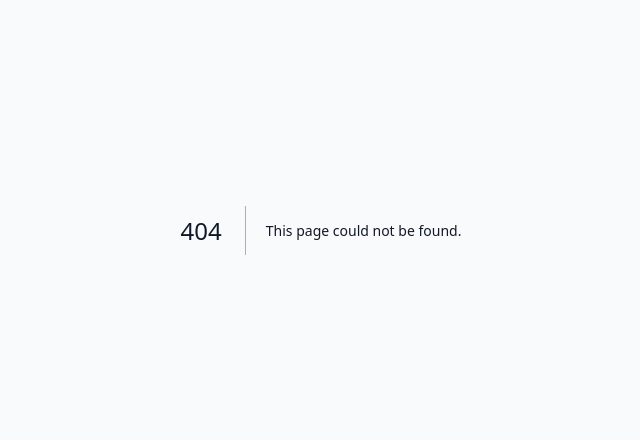
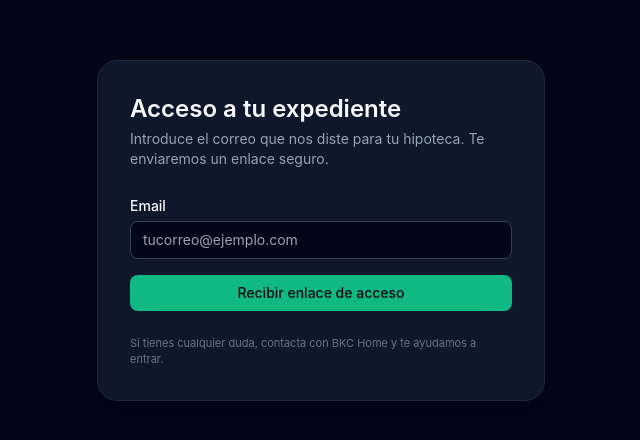
Before and after one commit to infobkchome-code/backhipotecas, a Next.js app: page /cliente/login in a window 1280 px wide. Before the commit this address had no page. Shown: the part 170-610 px from the top of the page, without its empty margins (319-959 px from the left). Built offline with nearby package versions, Linux system fonts and the light colour scheme; no server answers.

Commit message:
Create page.tsx

```diff
--- /dev/null
+++ b/app/cliente/login/page.tsx
@@ -0,0 +1,85 @@
+'use client';
+
+import { useState } from 'react';
+import { supabase } from '@/lib/supabaseClient';
+
+export default function ClienteLoginPage() {
+  const [email, setEmail] = useState('');
+  const [enviando, setEnviando] = useState(false);
+  const [mensaje, setMensaje] = useState<string | null>(null);
+  const [error, setError] = useState<string | null>(null);
+
+  const handleLogin = async (e: React.FormEvent) => {
+    e.preventDefault();
+    setEnviando(true);
+    setMensaje(null);
+    setError(null);
+
+    const { error } = await supabase.auth.signInWithOtp({
+      email,
+      options: {
+        emailRedirectTo: `${window.location.origin}/cliente`,
+      },
+    });
+
+    setEnviando(false);
+
+    if (error) {
+      console.error(error);
+      setError('No se pudo enviar el email. Revisa que esté bien escrito.');
+    } else {
+      setMensaje('Te hemos enviado un enlace de acceso. Revisa tu correo.');
+    }
+  };
+
+  return (
+    <div className="min-h-screen bg-slate-950 text-slate-50 flex items-center justify-center px-4">
+      <div className="w-full max-w-md bg-slate-900 border border-slate-800 rounded-2xl shadow-xl p-8 space-y-6">
+        <div className="space-y-1">
+          <h1 className="text-2xl font-semibold">Acceso a tu expediente</h1>
+          <p className="text-sm text-slate-400">
+            Introduce el correo que nos diste para tu hipoteca. Te enviaremos un enlace seguro.
+          </p>
+        </div>
+
+        <form onSubmit={handleLogin} className="space-y-4">
+          <div className="space-y-1">
+            <label className="text-sm font-medium">Email</label>
+            <input
+              type="email"
+              required
+              value={email}
+              onChange={(e) => setEmail(e.target.value)}
+              className="w-full rounded-lg bg-slate-950 border border-slate-700 px-3 py-2 text-sm outline-none focus:ring-2 focus:ring-emerald-500 focus:border-emerald-500"
+              placeholder="tucorreo@ejemplo.com"
+            />
+          </div>
+
+          <button
+            type="submit"
+            disabled={enviando}
+            className="w-full rounded-lg bg-emerald-500 hover:bg-emerald-400 text-slate-950 font-medium py-2 text-sm transition disabled:opacity-60"
+          >
+            {enviando ? 'Enviando enlace…' : 'Recibir enlace de acceso'}
+          </button>
+        </form>
+
+        {mensaje && (
+          <div className="text-sm text-emerald-400 bg-emerald-500/10 border border-emerald-500/40 rounded-lg px-3 py-2">
+            {mensaje}
+          </div>
+        )}
+
+        {error && (
+          <div className="text-sm text-red-400 bg-red-500/10 border border-red-500/40 rounded-lg px-3 py-2">
+            {error}
+          </div>
+        )}
+
+        <p className="text-[11px] text-slate-500">
+          Si tienes cualquier duda, contacta con BKC Home y te ayudamos a entrar.
+        </p>
+      </div>
+    </div>
+  );
+}
```
